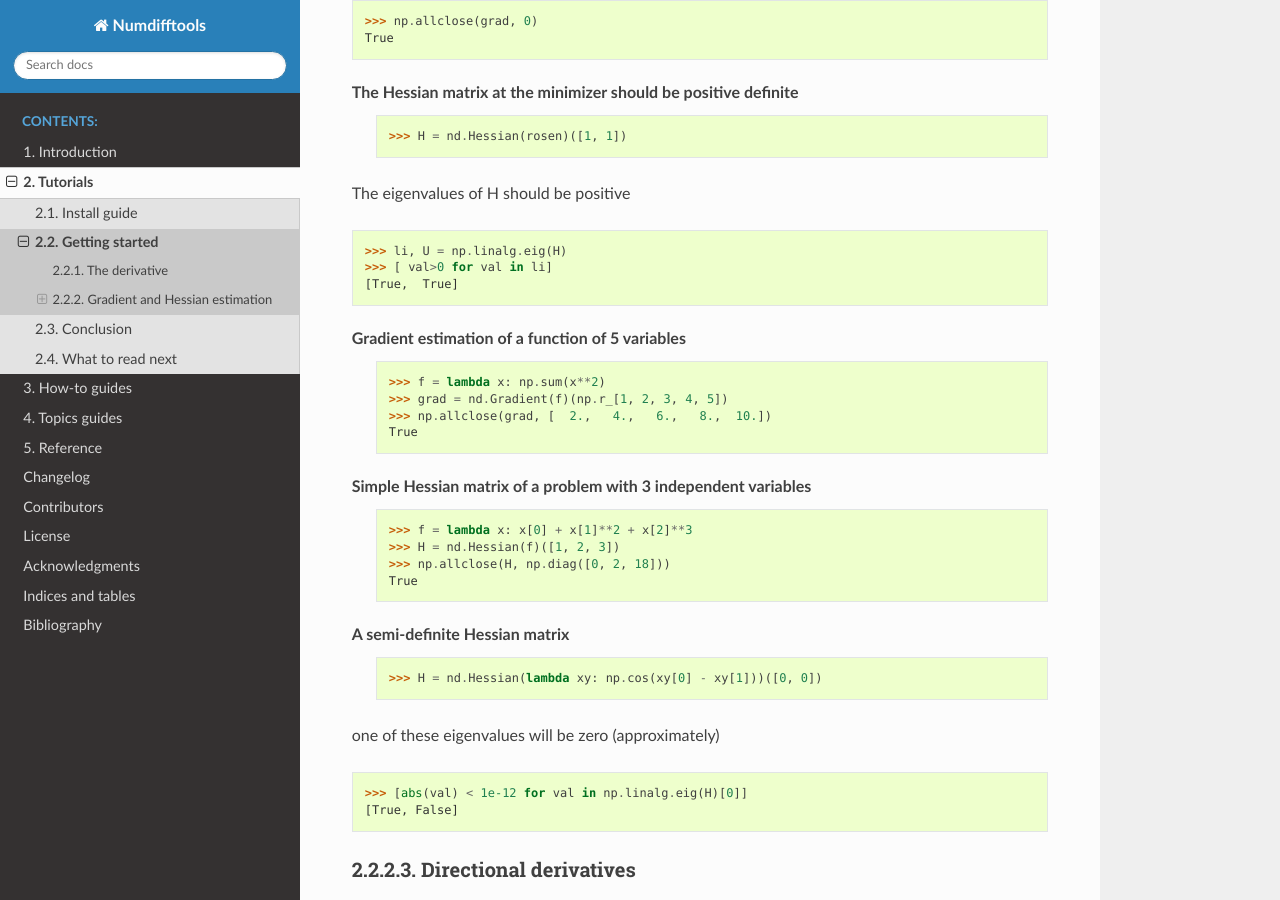
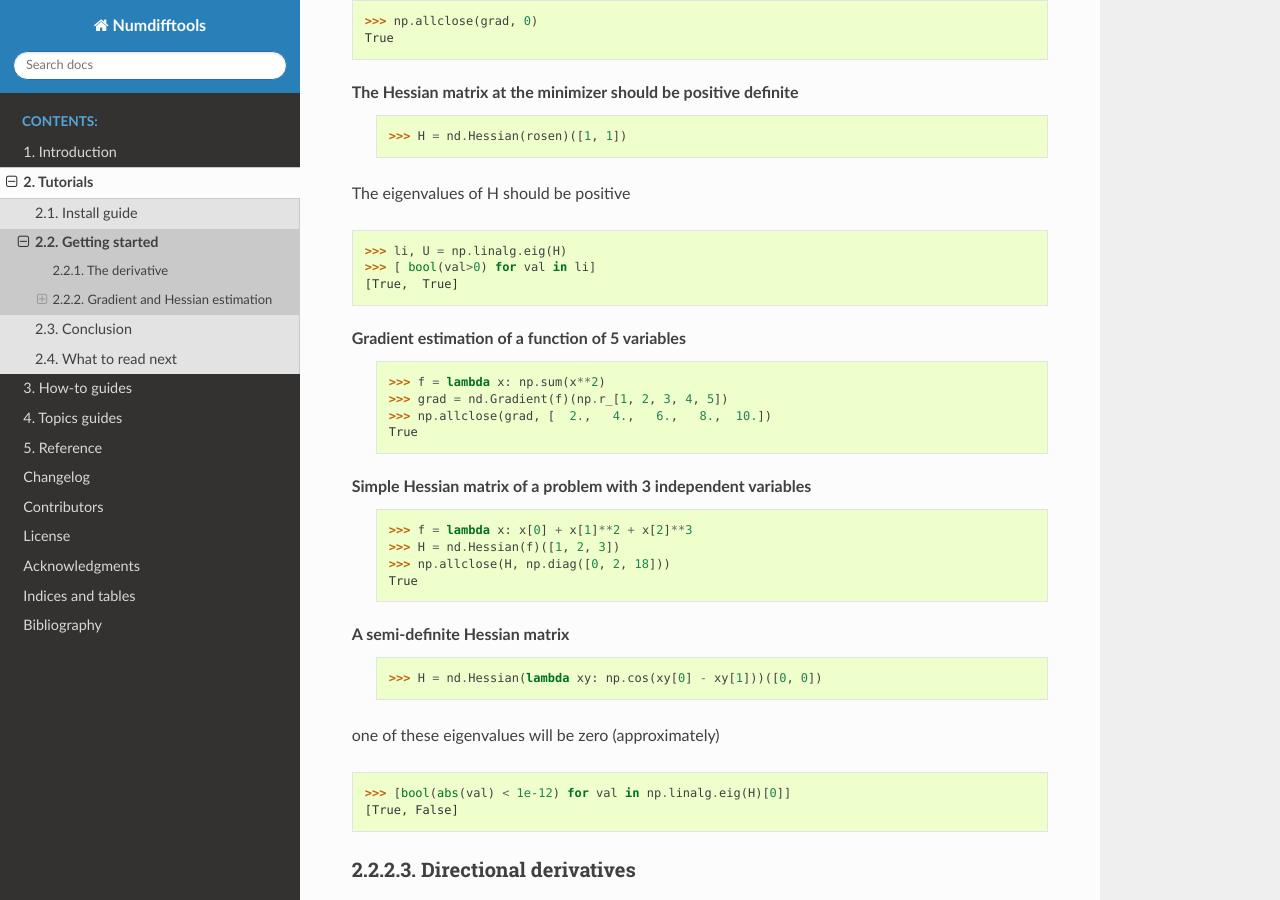
Before and after one commit to pbrod/numdifftools, a Sphinx documentation site: the page built from docs/tutorials/getting_started.rst, in a window 1280 px wide and 900 px high, scrolled down 2307 px. Built offline with Sphinx 7.4.7 and the Read the Docs theme 3.1.0, drawn with Linux system fonts in a browser that asks for light colours; formulas are drawn with MathJax 3.

Commit message:
fix : Updated doctests

```diff
--- a/docs/src/numerical/derivest.rst
+++ b/docs/src/numerical/derivest.rst
@@ -486,7 +486,7 @@ The Hessian matrix at the minimizer should be positive definite
 The eigenvalues of H should be positive
 
     >>> li, U = np.linalg.eig(H)
-    >>> np.all(li>0)
+    >>> bool(np.all(li>0))
     True
 
 
@@ -507,7 +507,7 @@ A semi-definite Hessian matrix
 
 one of these eigenvalues will be zero (approximately)
 
-    >>> [abs(val) < 1e-12 for val in np.linalg.eig(H)[0]]
+    >>> [bool(abs(val) < 1e-12) for val in np.linalg.eig(H)[0]]
     [True, False]
 
 
--- a/docs/tutorials/getting_started.rst
+++ b/docs/tutorials/getting_started.rst
@@ -89,7 +89,7 @@ The Hessian matrix at the minimizer should be positive definite
 The eigenvalues of H should be positive
 
     >>> li, U = np.linalg.eig(H)
-    >>> [ val>0 for val in li]
+    >>> [ bool(val>0) for val in li]
     [True,  True]
 
 
@@ -110,7 +110,7 @@ A semi-definite Hessian matrix
 
 one of these eigenvalues will be zero (approximately)
 
-    >>> [abs(val) < 1e-12 for val in np.linalg.eig(H)[0]]
+    >>> [bool(abs(val) < 1e-12) for val in np.linalg.eig(H)[0]]
     [True, False]
 
 
```
Also changed, not shown: 1 other file.
